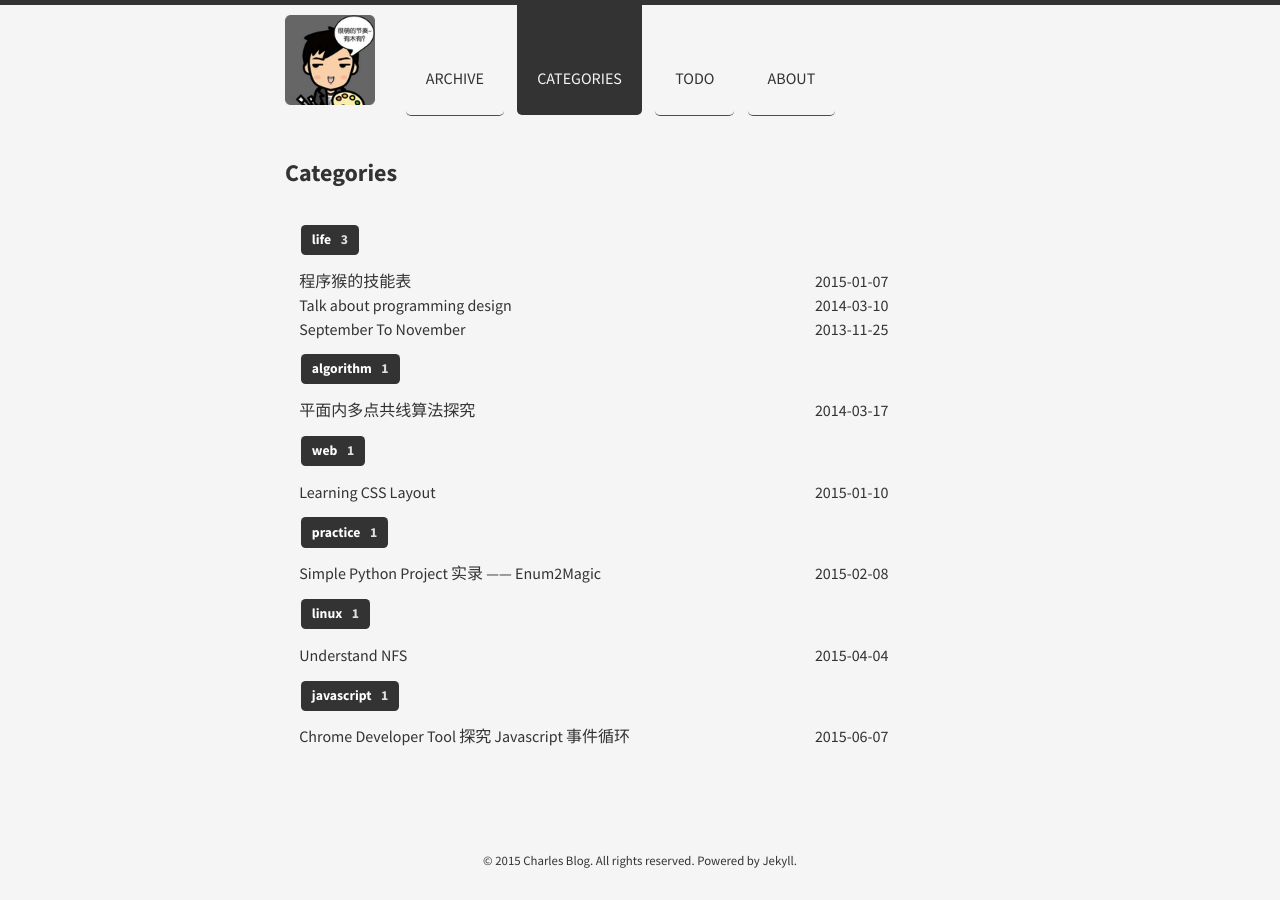
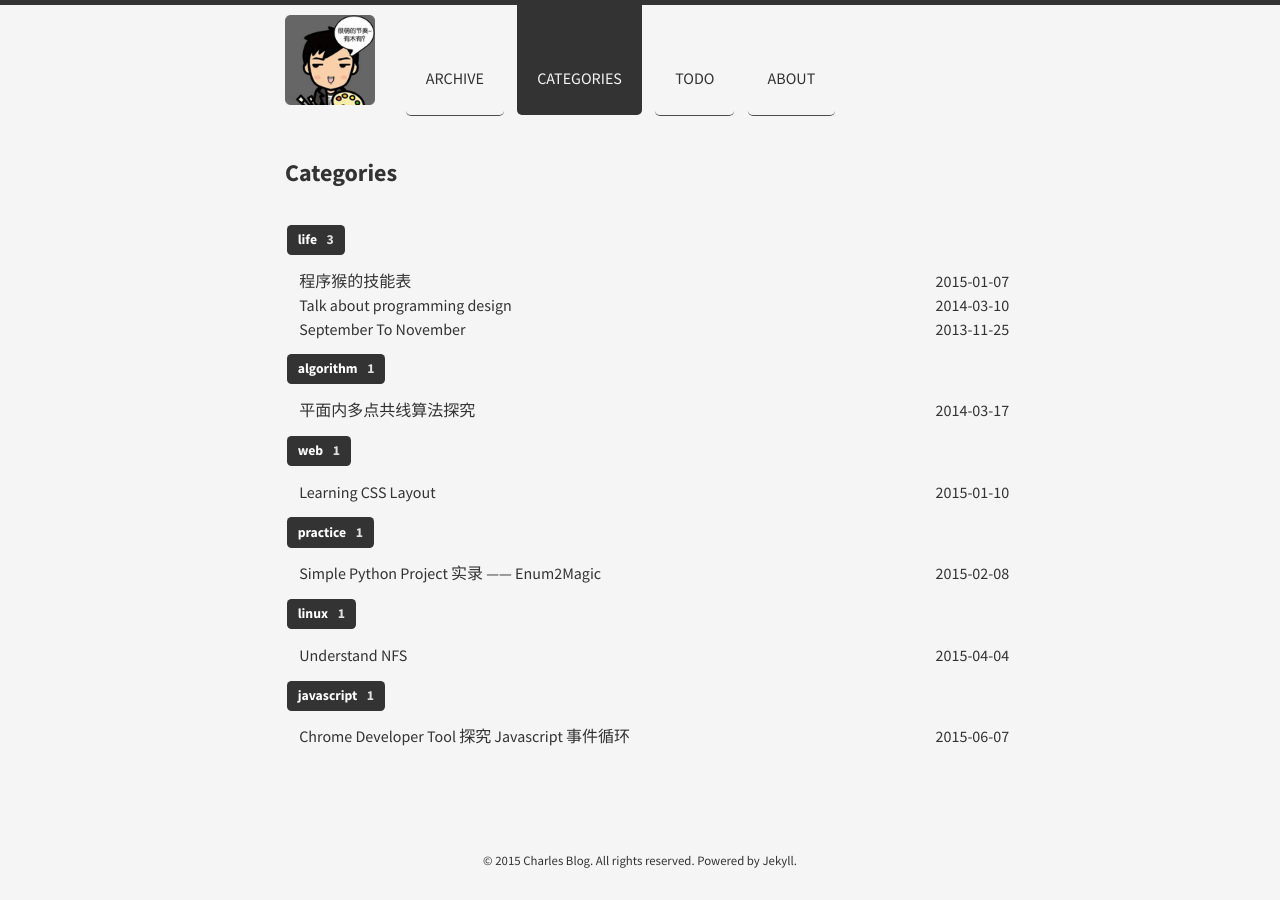
Before and after one commit to JavaCS3/blog, a Jekyll site: the page built from categories/index.html, in a window 1280 px wide. Built offline with Jekyll 4.4.1, drawn with Linux system fonts in a browser that asks for light colours; nearby versions of some CDN libraries; Markdown is read by kramdown in place of the engine named in the settings.

Commit message:
test new cat

```diff
--- a/categories/index.html
+++ b/categories/index.html
@@ -6,7 +6,7 @@ title: Categories
 {% for category in site.categories %}
   {% assign category_name = category[0] %}
   <!-- categories tag -->
-  <div class="col span_2">
+  <div>
     <a class="label margin-small" id="{{ category_name }}" href="#{{ category_name }}">{{ category_name }}
       <div class="detail">
         {{ site.categories[category_name] | size }}
@@ -15,7 +15,7 @@ title: Categories
   </div>
   <!-- categories pages -->
   {% for page in site.categories[category_name] %}
-  <div class="col span_10">
+  <div class="col span_12">
     <article class="row gutters">
       <a class="col span_8" href="{{ site.baseurl }}{{ page.url }}">{{ page.title }}</a>
       <div class="post-date col span_4">
```
